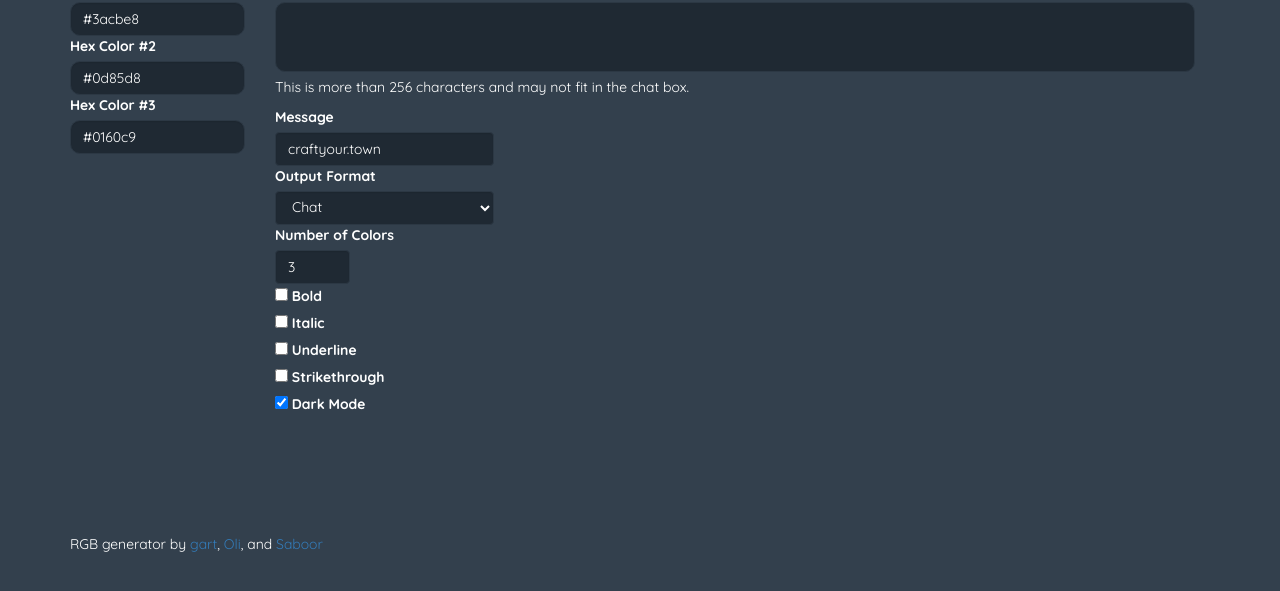
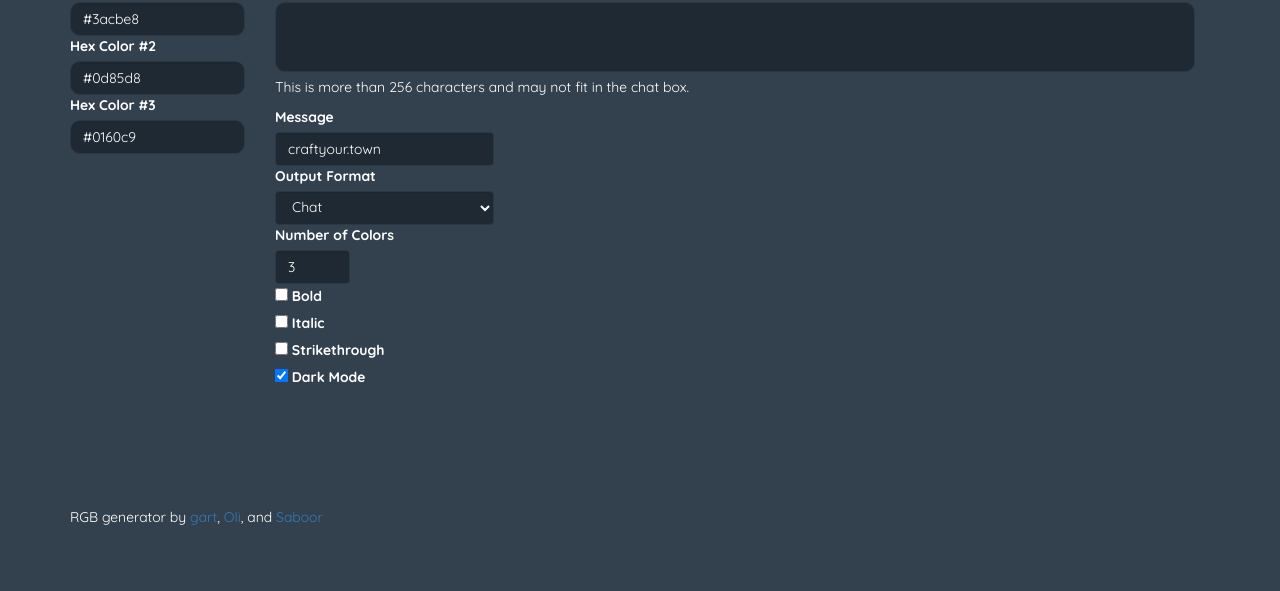
Before and after one commit to CraftYourTown/cyt-rgb, a website built with Vite: page src/index.html in a window 1280 px wide. Shown: the part 93-684 px from the top of the page. Built offline with nearby package versions, Linux system fonts and the light colour scheme; a script that the page names is missing.

Commit message:
disable underline button

```diff
--- a/src/index.html
+++ b/src/index.html
@@ -81,10 +81,6 @@
                   <input type="checkbox" id="italics" onclick="updateOutputText(event);"/>
                   <label for="italics">Italic</label>
                 </div>
-                <div id="dunderline">
-                  <input type="checkbox" id="underline" onclick="updateOutputText(event);"/>
-                  <label for="underline">Underline</label>
-                </div>
                 <div id="dstrike">
                   <input type="checkbox" id="strike" onclick="updateOutputText(event);"/>
                   <label for="strike">Strikethrough</label>
```
